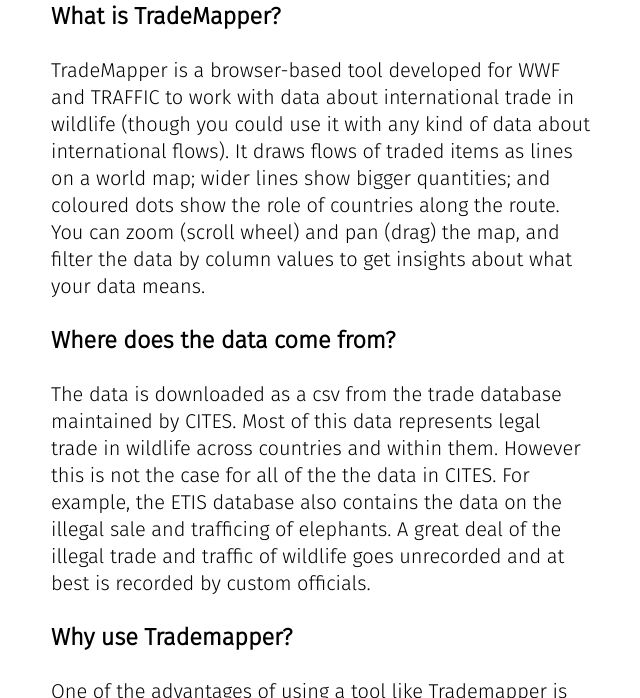
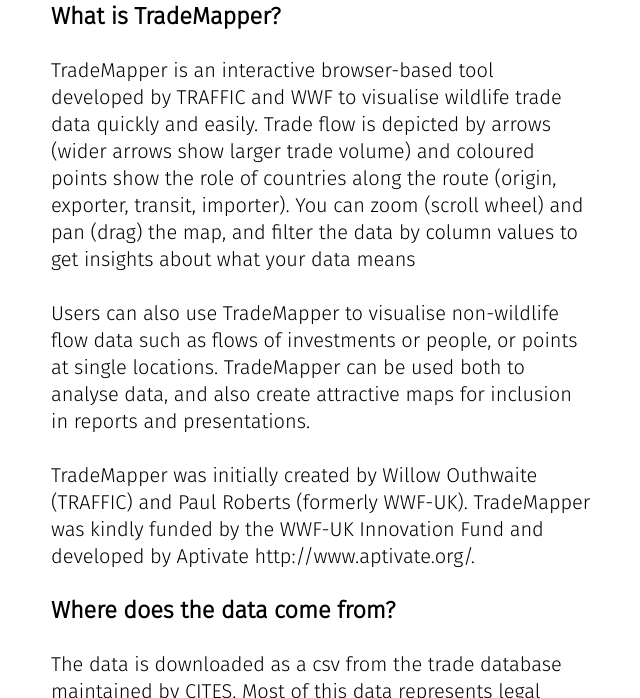
Before and after one commit to trademapper/trademapper-js, a Jekyll site: the page built from _pages/00_home.md, in a window 1280 px wide and 900 px high, scrolled down 290 px, cut to the strip 202-900 px from the top of the window. Shown: the whole strip, without its empty margins (469-1109 px from the left). Built offline with Jekyll 4.4.1, drawn with Linux system fonts in a browser that asks for light colours.

Commit message:
Update 00_home.md

```diff
--- a/_pages/00_home.md
+++ b/_pages/00_home.md
@@ -8,7 +8,12 @@
 
 ### What is TradeMapper?
 
-TradeMapper is a browser-based tool developed for WWF and TRAFFIC to work with data about international trade in wildlife (though you could use it with any kind of data about international flows). It draws flows of traded items as lines on a world map; wider lines show bigger quantities; and coloured dots show the role of countries along the route. You can zoom (scroll wheel) and pan (drag) the map, and filter the data by column values to get insights about what your data means.
+TradeMapper is an interactive browser-based tool developed by TRAFFIC and WWF to visualise wildlife trade data quickly and easily. Trade flow is depicted by arrows (wider arrows show larger trade volume) and coloured points show the role of countries along the route (origin, exporter, transit, importer). You can zoom (scroll wheel) and pan (drag) the map, and filter the data by column values to get insights about what your data means
+
+Users can also use TradeMapper to visualise non-wildlife flow data such as flows of investments or people, or points at single locations.  TradeMapper can be used both to analyse data, and also create attractive maps for inclusion in reports and presentations.
+
+TradeMapper was initially created by Willow Outhwaite (TRAFFIC) and Paul Roberts (formerly WWF-UK). TradeMapper was kindly funded by the WWF-UK Innovation Fund and developed by Aptivate http://www.aptivate.org/.
+
 
 ### Where does the data come from?
 
```
